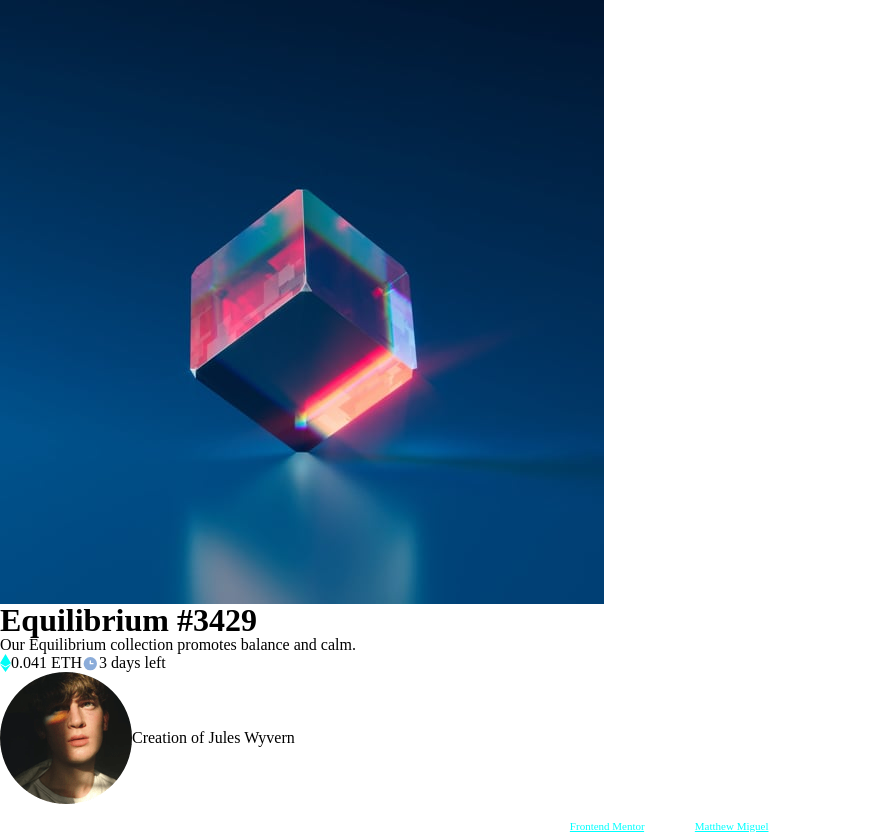
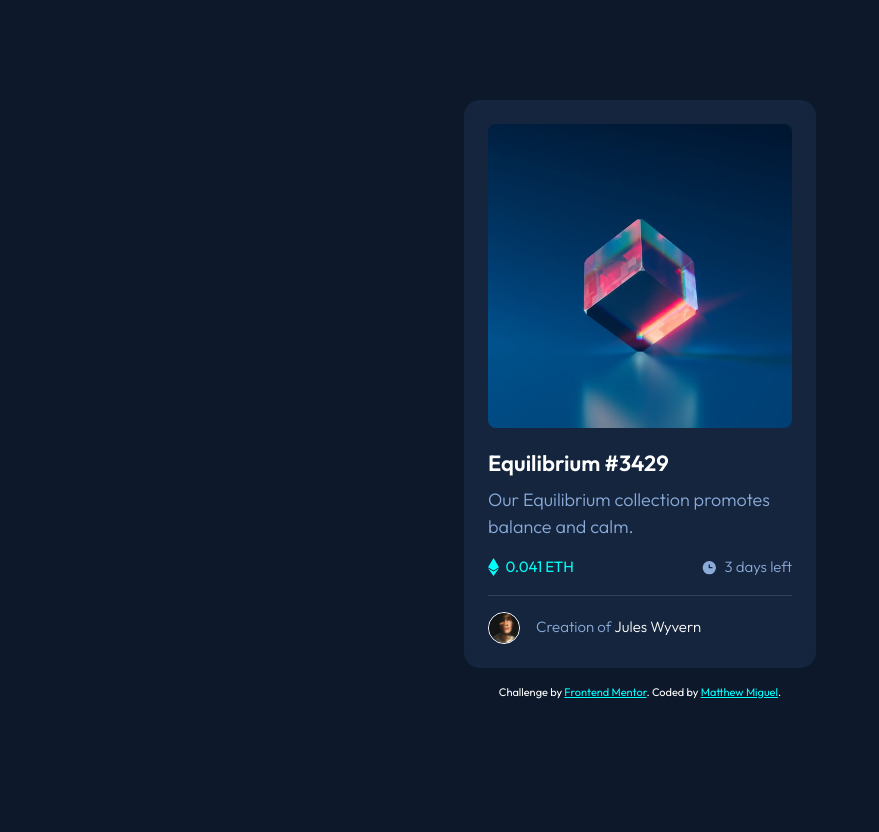
Before and after one commit to MattJM1007/NFT-Preview-Card, a plain HTML site: page index.html in a window 1280 px wide. Shown: the whole page, without its empty margins (0-879 px from the left). After the commit the page ends 800 px from the top, so only its background shows below. Drawn offline with Linux system fonts and the light colour scheme.

Commit message:
finished refactor of html/css and updated readme

```diff
--- a/index.html
+++ b/index.html
@@ -15,29 +15,31 @@
 
     <title>Frontend Mentor | NFT preview card component</title>
   </head>
-  <body>
+  <body class="flex align-center justify-center">
     <main>
-      <div class="card">
-        <img class="card__img" src="./images/image-equilibrium.jpg" alt="clear, redish cube sitting on one corner against a dark blue background" />
+      <div class="card flow-content">
+        <div class="card__img">
+          <img src="./images/image-equilibrium.jpg" alt="clear, redish cube sitting on one corner against a dark blue background" />
+        </div>
 
-        <h1 class="card__title">Equilibrium #3429</h1>
-        <p class="card__description">Our Equilibrium collection promotes balance and calm.</p>
+        <h1 class="card__title text-active">Equilibrium #3429</h1>
+        <p class="card__description text-light">Our Equilibrium collection promotes balance and calm.</p>
 
         <div class="card__value flex">
           <div class="flex align-center">
             <img class="icon" src="./images/icon-ethereum.svg" alt="" />
-            <span>0.041 ETH</span>
+            <span class="text-accent text-sm">0.041 ETH</span>
           </div>
 
           <div class="flex align-center">
             <img class="icon" src="./images/icon-clock.svg" alt="" />
-            <span>3 days left</span>
+            <span class="text-light text-sm">3 days left</span>
           </div>
         </div>
 
         <div class="card__author flex align-center">
-          <img class="profilepic" src="./images/image-avatar.png" alt="profile pic" />
-          <p class="name">Creation of <span>Jules Wyvern</span></p>
+          <img src="./images/image-avatar.png" alt="profile pic" />
+          <p class="name text-light text-sm">Creation of <span class="text-active">Jules Wyvern</span></p>
         </div>
       </div>
     </main>
--- a/styles.css
+++ b/styles.css
@@ -1,16 +1,21 @@
 :root {
-  /* Primary Colors */
-  --Soft-blue: hsl(215, 51%, 70%);
-  --Cyan: #00fff7;
-  /* Neutral Colors */
-  --Dark-blue-main: hsl(217, 54%, 11%);
-  --Dark-blue-card: hsl(216, 50%, 16%);
-  --Dark-blue-line: hsl(215, 32%, 27%);
-  --White: hsl(0, 0%, 100%);
-  /* Fonts */
-  --Semi-bold: 600;
-  --Normal: 400;
-  --Light: 300;
+  --clr-primary-soft-blue: hsl(215, 51%, 70%);
+  --clr-primary-cyan: #00fff7;
+
+  --clr-neutral-100: hsl(0, 0%, 100%);
+  --clr-neutral-600: hsl(215, 32%, 27%);
+  --clr-neutral-700: hsl(216, 50%, 16%);
+  --clr-neutral-800: hsl(217, 54%, 11%);
+
+  --ff-base: "Outfit", sans-serif;
+
+  --fw-light: 300;
+  --fw-normal: 400;
+  --fw-bold: 600;
+
+  --fs-300: calc(15 / 16 * 1rem);
+  --fs-400: calc(18 / 16 * 1rem);
+  --fs-500: calc(22 / 16 * 1rem);
 }
 
 /* reset */
@@ -60,13 +65,52 @@ img {
   display: block;
 }
 
+/* general */
+body {
+  font-family: var(--ff-base);
+  font-size: var(--fs-400);
+  line-height: 1.5;
+  color: var(--clr-neutral-100);
+  background-color: var(--clr-neutral-800);
+  padding: 1.5rem;
+  min-height: 100vh;
+  flex-direction: column;
+}
+
+/* typography */
+.text-light {
+  color: var(--clr-primary-soft-blue);
+  font-weight: var(--fw-light);
+}
+
+.text-accent {
+  color: var(--clr-primary-cyan);
+}
+
+.text-sm {
+  font-size: var(--fs-300);
+}
+
+.text-active:hover {
+  color: var(--clr-primary-cyan);
+  cursor: pointer;
+}
+
 /* utilities */
+.flow-content > * + * {
+  margin-block-start: var(--flow-spacer, 1rem);
+}
+
 .flex {
   display: flex;
 }
 
 .align-center {
   align-items: center;
+}
+
+.justify-center {
+  justify-content: center;
 }
 
 .visually-hidden:not(:focus):not(:active) {
@@ -77,6 +121,72 @@ img {
   clip: rect(0 0 0 0); /* Legacy property for Internet Explorer */
   clip-path: inset(50%);
   white-space: nowrap;
+}
+
+/* card component */
+.card {
+  max-inline-size: 22rem;
+  background: var(--clr-neutral-700);
+  padding: 1.5rem;
+  border-radius: 1rem;
+}
+
+.card__img {
+  border-radius: 0.5rem;
+  overflow: hidden;
+  position: relative;
+}
+
+.card__img::after {
+  content: url(./images/icon-view.svg);
+  position: absolute;
+  inset: 0;
+  background: hsl(from var(--clr-primary-cyan) h s l / 0.5);
+  border-radius: inherit;
+  display: grid;
+  place-content: center;
+  cursor: pointer;
+  opacity: 0;
+  transition: all 0.2s ease-in;
+}
+
+.card__img:hover::after {
+  opacity: 1;
+}
+
+.card__title {
+  --flow-spacer: 1.5rem;
+
+  font-size: var(--fs-500);
+  font-weight: var(--fw-bold);
+}
+
+.card__description {
+  --flow-spacer: 0.75rem;
+}
+
+.card__value {
+  justify-content: space-between;
+}
+
+.card__value > * {
+  gap: 0.4rem;
+}
+
+.card__author {
+  gap: 1rem;
+  border-top: 1px solid var(--clr-neutral-600);
+  padding-block-start: 1rem;
+}
+
+.card__author span {
+  color: var(--clr-neutral-100);
+}
+
+.card__author img {
+  max-inline-size: 2rem;
+  border: 1px solid var(--clr-neutral-100);
+  border-radius: 50%;
 }
 
 /* FEM styles */
```
Also changed, not shown: 1 other file.
